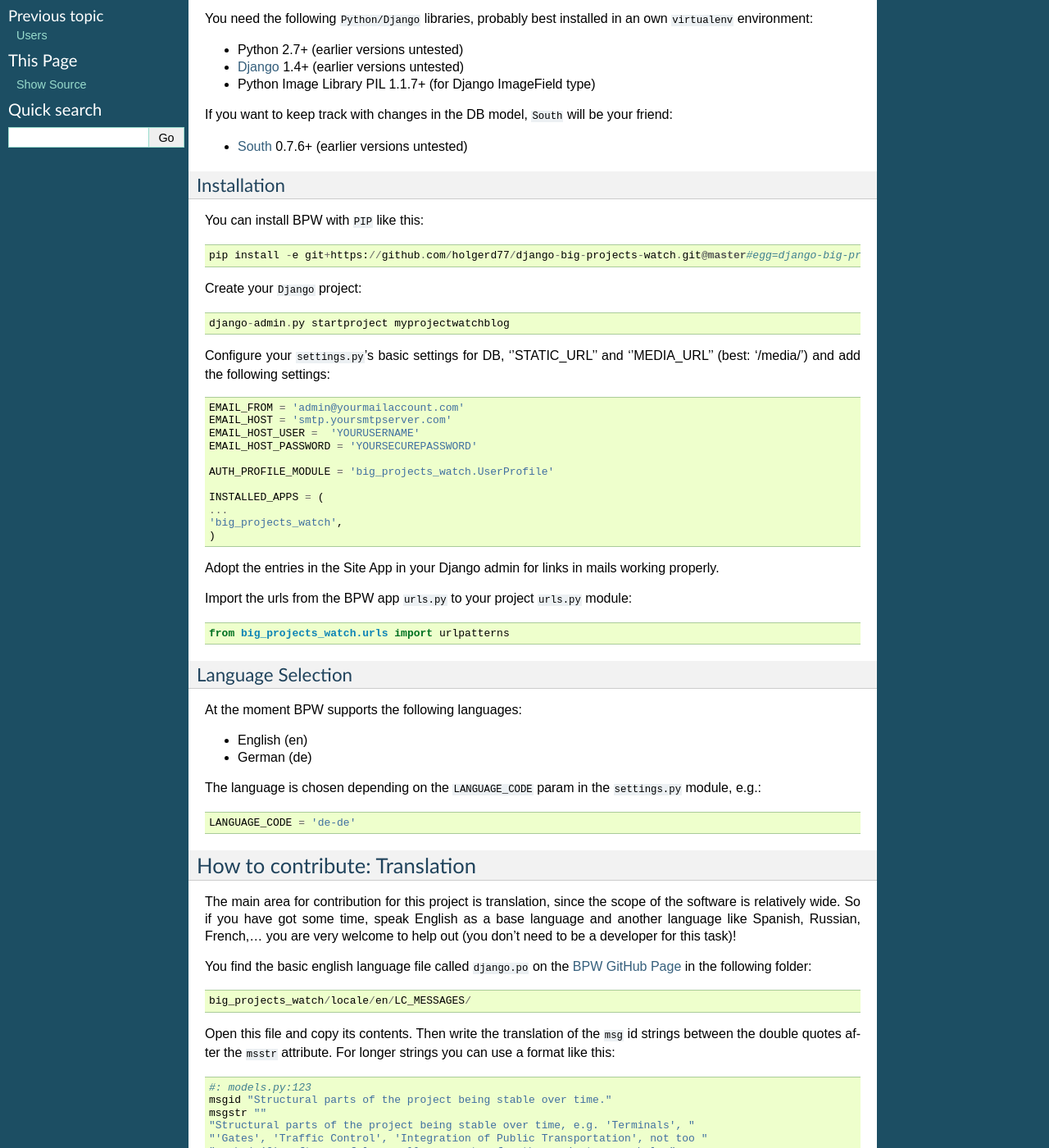
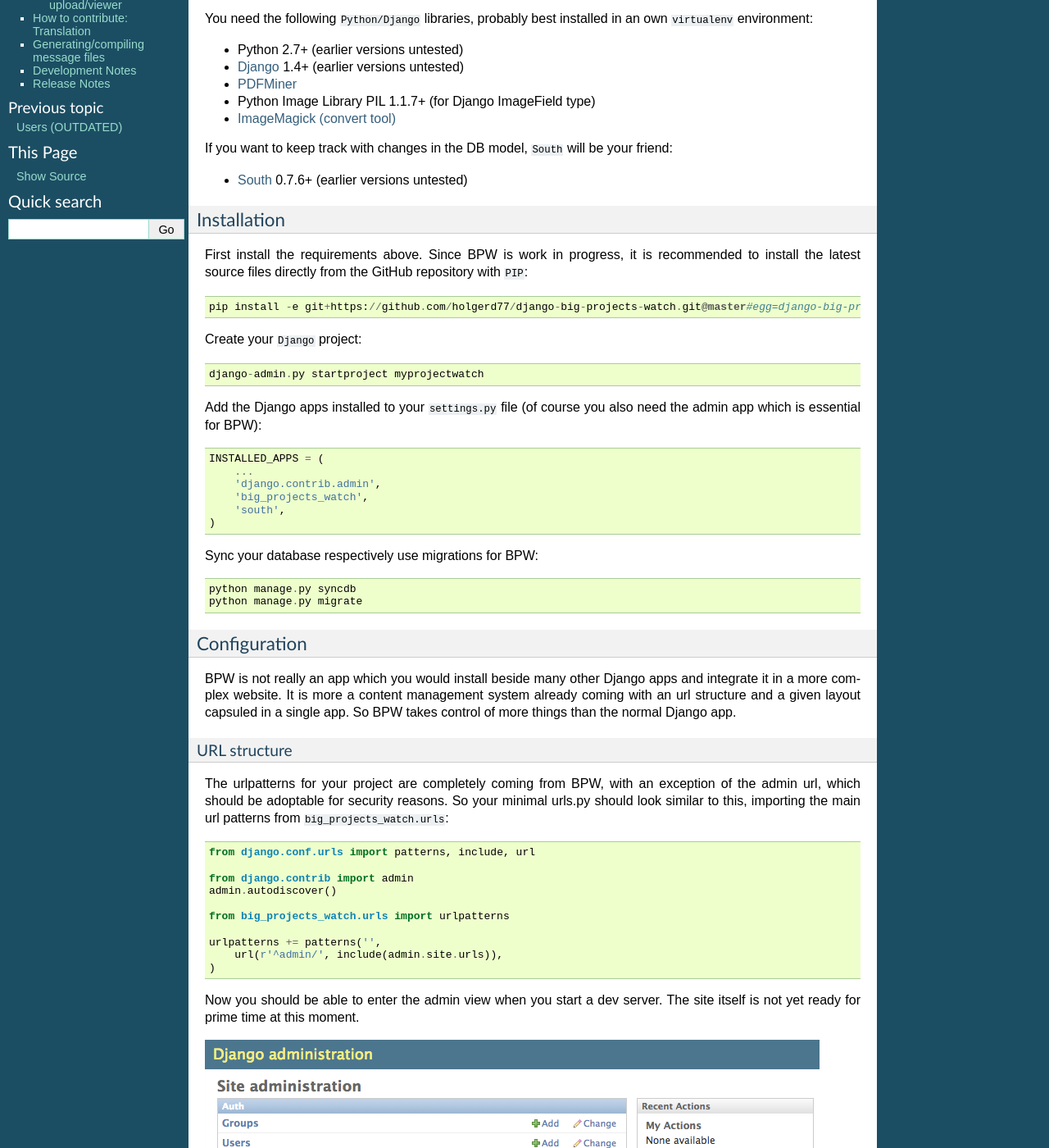
Before and after one commit to wd5/1-django-big-projects-watch, a Sphinx documentation site: the page built from docs/developers.rst, in a window 1280 px wide and 1400 px high, scrolled down 252 px. Shown: the whole window at 82% size. Built offline with Sphinx 7.4.7, drawn with Linux system fonts in a browser that asks for light colours; some of the changed text lies outside the part shown.

Commit message:
Fixed a bug when using MSIE for pdf view, updated developer documentation

```diff
--- a/docs/conf.py
+++ b/docs/conf.py
@@ -48,9 +48,9 @@
 # built documents.
 #
 # The short X.Y version.
-version = '0.1'
+version = '0.2'
 # The full version, including alpha/beta/rc tags.
-release = '0.1-pre-alpha'
+release = '0.2-alpha'
 
 # The language for content autogenerated by Sphinx. Refer to documentation
 # for a list of supported languages.
--- a/docs/developers.rst
+++ b/docs/developers.rst
@@ -15,7 +15,9 @@
 
 * Python 2.7+ (earlier versions untested)
 * `Django <https://www.djangoproject.com/>`_ 1.4+ (earlier versions untested)
+* `PDFMiner <http://www.unixuser.org/~euske/python/pdfminer/index.html>`_
 * Python Image Library PIL 1.1.7+ (for Django ImageField type)
+* `ImageMagick (convert tool) <http://www.imagemagick.org/>`_
 
 If you want to keep track with changes in the DB model, ``South`` will be your friend:
 
@@ -23,45 +25,135 @@
 
 Installation
 ------------
-You can install BPW with ``PIP`` like this::
+First install the requirements above. Since BPW is work in progress, it is recommended to install
+the latest source files directly from the GitHub repository with ``PIP``::
 
 	pip install -e git+https://github.com/holgerd77/django-big-projects-watch.git@master#egg=django-big-projects-watch
 
 Create your ``Django`` project::
 
-	django-admin.py startproject myprojectwatchblog
+	django-admin.py startproject myprojectwatch
 
-Configure your ``settings.py``'s basic settings for DB, ''STATIC_URL'' and ''MEDIA_URL'' (best: '/media/') and
-add the following settings::
+Add the Django apps installed to your ``settings.py`` file (of course you also need the admin app which
+is essential for BPW)::
+
+	INSTALLED_APPS = (
+	    ...
+	    'django.contrib.admin',
+	    'big_projects_watch',
+	    'south',
+	)
+
+Sync your database respectively use migrations for BPW::
+
+	python manage.py syncdb
+	python manage.py migrate
+
+Configuration
+-------------
+
+BPW is not really an app which you would install beside many other Django apps and integrate it in a more
+complex website. It is more a content management system already coming with an url structure and a given
+layout capsuled in a single app. So BPW takes control of more things than the normal Django app.
+
+URL structure
+^^^^^^^^^^^^^
+The urlpatterns for your project are completely coming from BPW, with an exception of the admin url,
+which should be adoptable for security reasons. So your minimal urls.py should look similar to this,
+importing the main url patterns from ``big_projects_watch.urls``::
+
+	from django.conf.urls import patterns, include, url
+
+	from django.contrib import admin
+	admin.autodiscover()
+
+	from big_projects_watch.urls import urlpatterns
+
+	urlpatterns += patterns('',
+	    url(r'^admin/', include(admin.site.urls)),
+	)
+
+Now you should be able to enter the admin view when you start a dev server. The site itself is not yet
+ready for prime time at this moment.
+
+.. image:: images/screenshot_admin_overview.png
+
+
+Basic settings
+^^^^^^^^^^^^^^
+Since I'm not sure, if there are still some static references to static or media files somewhere in the code,
+you should use the following ``STATIC_URL`` and ``MEDIA_URL`` settings::
+
+   MEDIA_URL = '/media/'
+   STATIC_URL = '/static/'
+
+BPW also needs the following setting (probably deprecated in the future)::
+
+	WITH_PUBLIC_DOCS = True
+
+
+BPW extends the Django user profile to add some custom user functionality. For this to work, you need to
+add the following to your ``settings.py``::
+
+	AUTH_PROFILE_MODULE = 'big_projects_watch.UserProfile'
+
+For being able to get email notifications about comments and document relations, you need to configure
+the Django email settings properly::
 
 	EMAIL_FROM = 'admin@yourmailaccount.com'
 	EMAIL_HOST = 'smtp.yoursmtpserver.com'
 	EMAIL_HOST_USER =  'YOURUSERNAME'
 	EMAIL_HOST_PASSWORD = 'YOURSECUREPASSWORD'
 
-	AUTH_PROFILE_MODULE = 'big_projects_watch.UserProfile'
 
-	INSTALLED_APPS = (
-   	...
-   	'big_projects_watch',
-	)
+BPW uses the request template context processor in its views, so add it to the ``settings.py`` file::
 
-Adopt the entries in the Site App in your Django admin for links in mails working properly.
+   TEMPLATE_CONTEXT_PROCESSORS = (
+	    "django.contrib.auth.context_processors.auth",
+	    "django.core.context_processors.debug",
+	    "django.core.context_processors.i18n",
+	    "django.core.context_processors.media",
+	    "django.core.context_processors.static",
+	    "django.core.context_processors.tz",
+	    "django.contrib.messages.context_processors.messages",
+	    "django.core.context_processors.request", #this line!
+   )
 
-Import the urls from the BPW app ``urls.py`` to your project ``urls.py`` module::
-
-	from big_projects_watch.urls import urlpatterns
+And finally you need to enter a correct domain name (no leading ``http://``) for your Site app in the
+Django admin. This is for links in mails to work properly.
 
 Language Selection
-------------------
+^^^^^^^^^^^^^^^^^^
 At the moment BPW supports the following languages:
 
-* English (en)
+* English (en) (experimental and not yet used in production, probably you have to correct some stuff)
 * German (de)
 
 The language is chosen depending on the ``LANGUAGE_CODE`` param in the ``settings.py`` module, e.g.::
 
 	LANGUAGE_CODE = 'de-de'
+
+Initial project data
+--------------------
+For the site to be properly displayed, you have to enter some initial project data. When you open the
+main url of your dev server, you should see a message similar to the following. Please follow the
+instructions.
+
+.. image:: images/screenshot_site_configuration_message.png
+
+Document upload/viewer
+----------------------
+The document viewer in BPW is based on the Mozilla pdf.js library (included in BPW) when using modern
+browsers or a viewer displaying png files for single pdf pages when using the Microsoft Internet Explorer.
+For the viewer to work on MSIE you need to have the ``ImageMagick`` library installed and make sure
+that the ``convert`` command from this library can be used from within your project path.
+
+Documents are saved as the original pdf file and a corresponding document_x folder containing the pngs in
+your media folder. Please test-upload a pdf document and see if these files are generated. Then test
+the url with the pdf viewer for this document in both the MSIE and another browser.
+
+.. note:: The conversion process of a pdf document takes place in the background and may take a while
+          for large documents.
 
 
 How to contribute: Translation
@@ -124,6 +216,14 @@
 Release Notes
 =============
 
+**Changes in version 0.2-alpha** (2013-01-22)
+
+* Layout based on Twitter Bootstrap
+* Participants, ProjectParts, ProjectGoals, Events as basic project entities
+* Modeling of questions around the project
+* Document upload / PDF viewer based on pdf.js
+* Crowdsourcing of comments / document relations
+
 **Changes in version 0.1-pre-alpha** (2012-08-08)
 
 * Initial verion
--- a/docs/users.rst
+++ b/docs/users.rst
@@ -1,6 +1,6 @@
-=====
-Users
-=====
+================
+Users (OUTDATED)
+================
 
 
 Introduction
```
Also changed, not shown: other parts of docs/developers.rst (+3 -3 lines), docs/index.rst (+21 -21 lines), docs/images/screenshot_admin_dashboard_intro.png, docs/images/screenshot_admin_overview.png, docs/images/screenshot_site_configuration_message.png (added), 1 other file.
